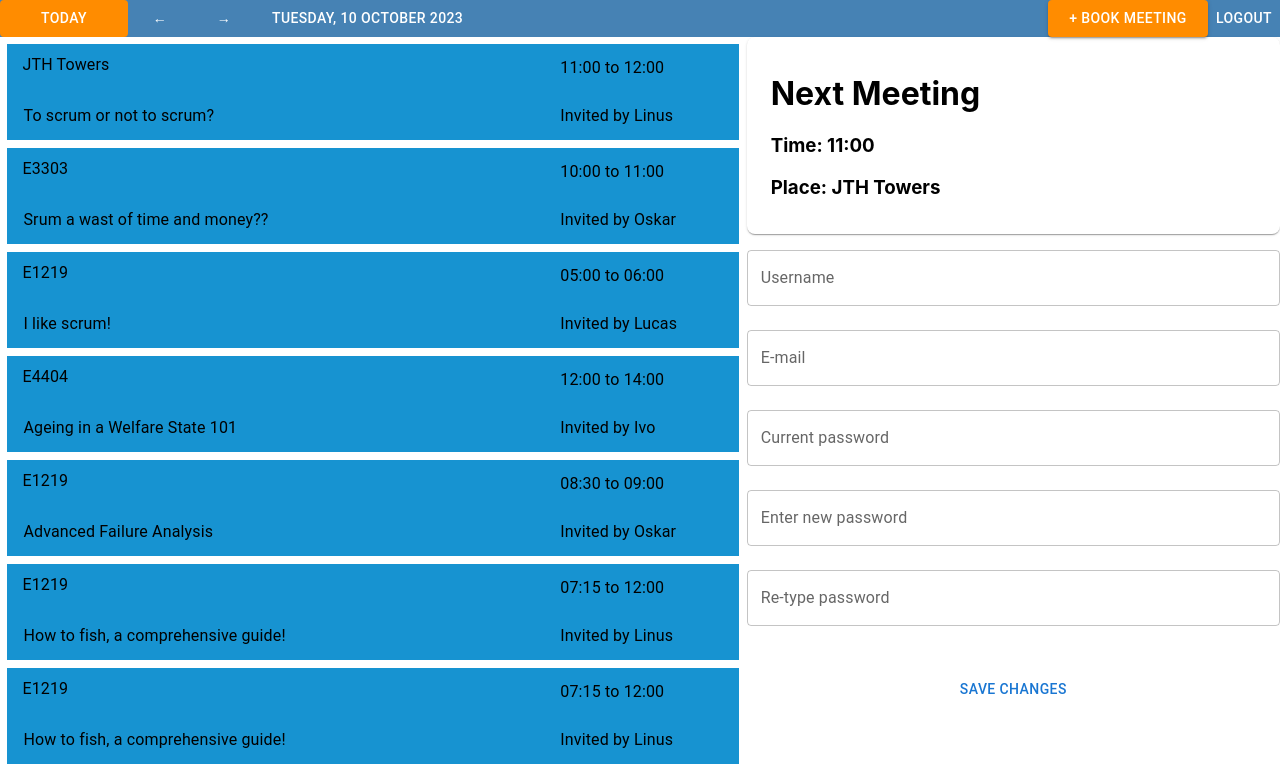
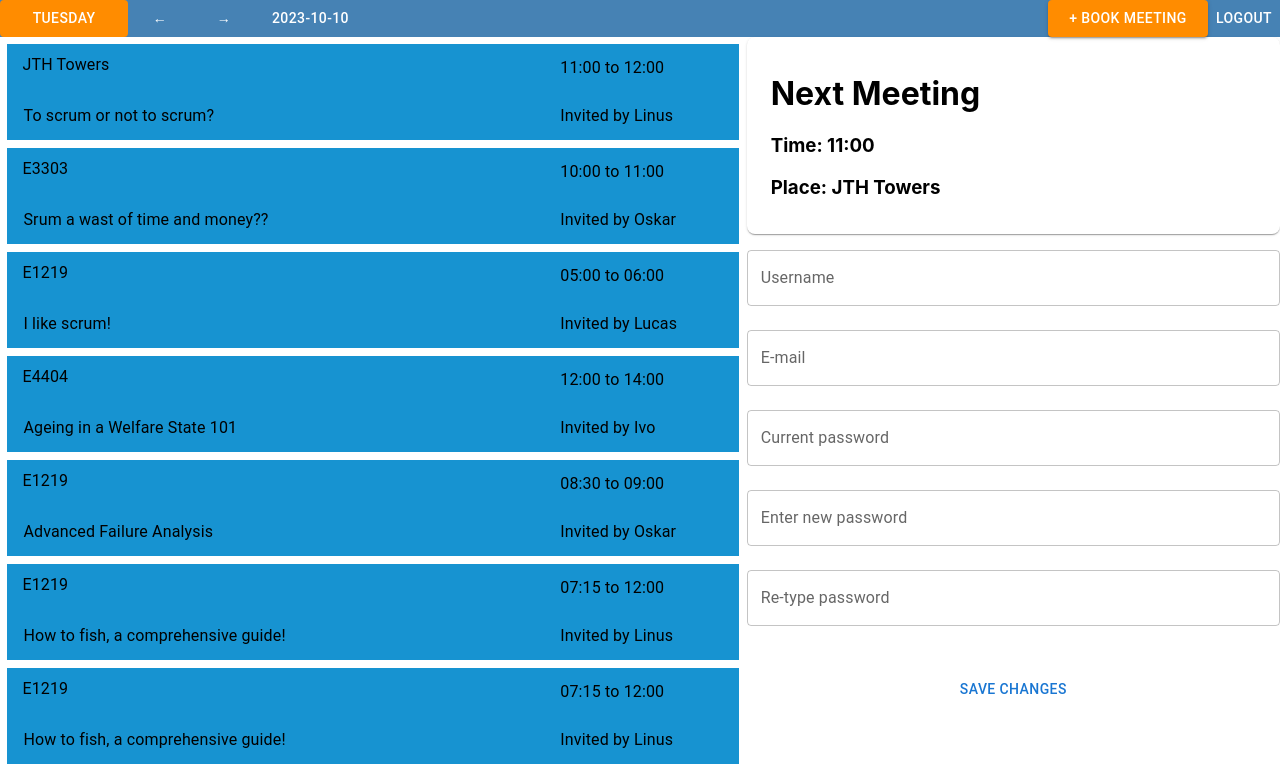
Before and after one commit to Linkan42/TimeFlow, a React (Create React App) app: page /home in a window 1280 px wide. Shown: the top 770 px of the page. Built offline with nearby package versions, Linux system fonts and the light colour scheme.

Commit message:
yeeted ivo's trash non-functioning functionality

```diff
--- a/src/View/HeadPanel/HeadPanel.js
+++ b/src/View/HeadPanel/HeadPanel.js
@@ -9,20 +9,7 @@ let currentDate = dayjs();
 let weekDay     = dayjs().format('dddd');
 
 function DateButton() {
-    const [buttonText, setButtonText] = useState(`${dayjs().format("dddd, DD MMMM YYYY")}`);
-
-    if (weekDay === dayjs().format('dddd') && currentDate.format("D") === dayjs().format("D"))
-        weekDay = "Today";
-
-    const handleButtonClick = () => {
-        currentDate = dayjs();
-        if (buttonText === dayjs().format("dddd, DD MMMM YYYY"))
-            setButtonText(currentDate.format("YYYY-MM-DD"));
-        else
-            setButtonText(currentDate.format("dddd, DD MMMM YYYY"));
-        weekDay = currentDate.format('dddd');
-
-    };
+    const [buttonText, setButtonText] = useState(`${dayjs().format("YYYY-MM-DD")}`);
 
     const handleButtonClickLeft = () => {
         currentDate = currentDate.add(-1, 'day');
@@ -65,7 +52,7 @@ function DateButton() {
                         <Button className="button" variant="filledTonal" onClick={handleButtonClickRight}>
                             →
                         </Button>
-                        <Button className="button" variant="filledTonal" onClick={handleButtonClick}>
+                        <Button className="button" variant="filledTonal">
                             {buttonText}
                         </Button>
                     </Stack>
```
